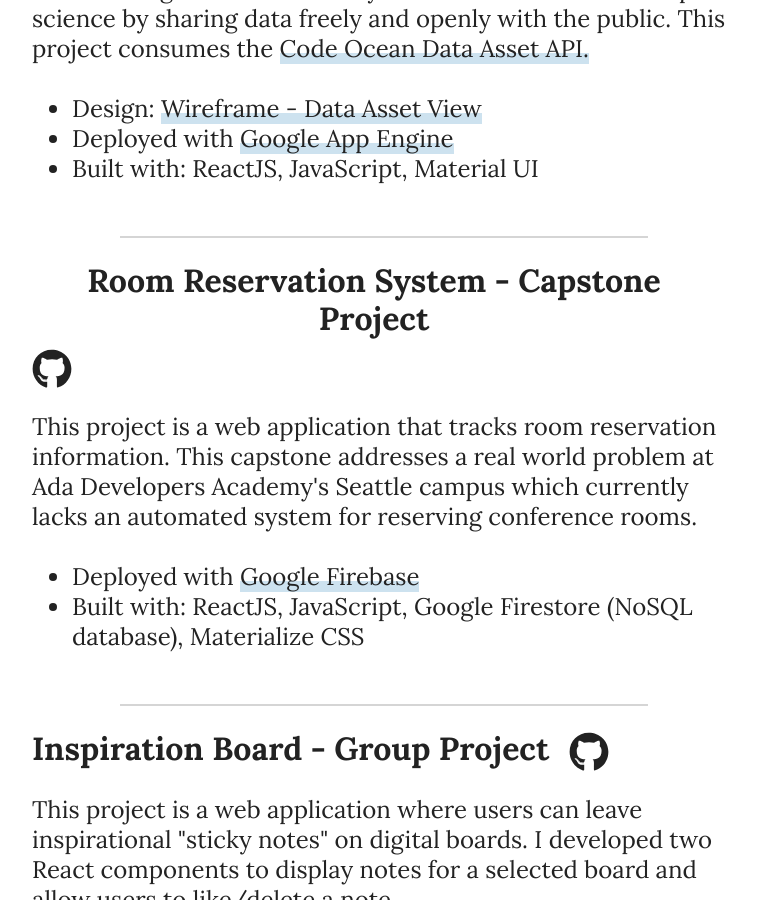
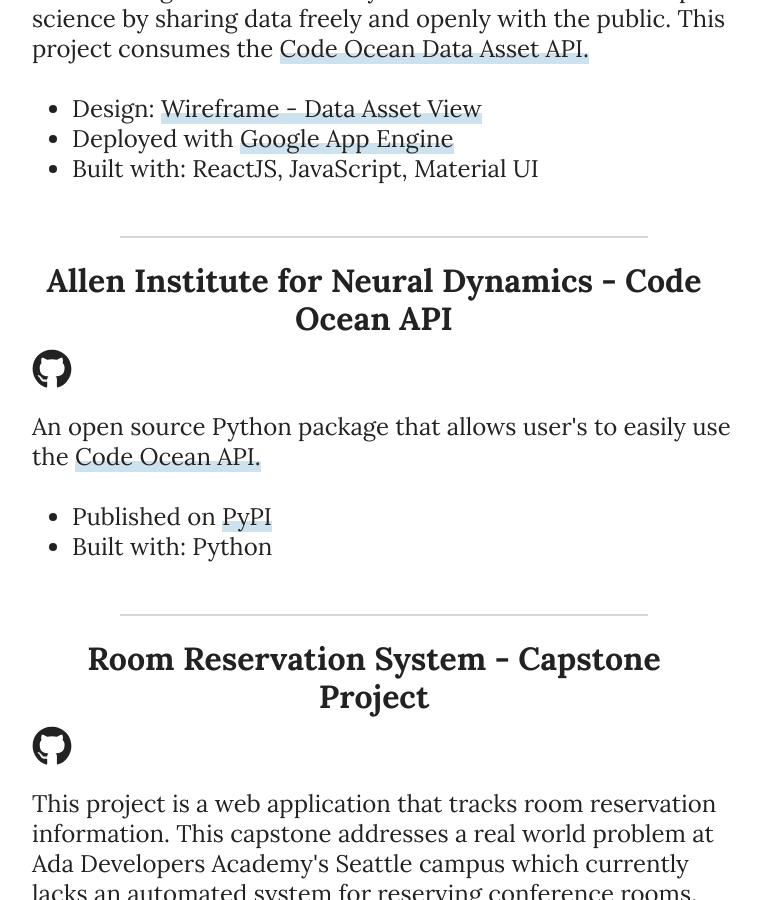
Before and after one commit to dana-rocha/dana-rocha.github.io, a Jekyll site: the page pages/projects.html, which Jekyll copies as it is, in a window 1280 px wide and 900 px high, scrolled down 504 px. Shown: the whole window, without its empty margins (256-1017 px from the left). Built offline with Jekyll 4.4.1, drawn with Linux system fonts in a browser that asks for light colours; nearby versions of some CDN libraries.

Commit message:
projects: adds code ocean api

```diff
--- a/pages/projects.html
+++ b/pages/projects.html
@@ -66,6 +66,25 @@
             <li>Design: <a href="https://drive.google.com/file/d/1UCaSE5AdGhEd3SzcwLI0Yf5rR9jJb1Xe/view?usp=sharing" target="_blank" class="highlight"> Wireframe - Data Asset View</a></li>
             <li>Deployed with <a href="https://aind-data-asset-view-dot-neural-dynamics-dev.uw.r.appspot.com/" target="_blank" class="highlight"> Google App Engine </a></li>
             <li>Built with: ReactJS, JavaScript, Material UI</li>
+          </ul>
+        </h4>
+      </div>
+
+      <hr class="my-4">
+
+      <div class="row text-center">
+        <h2><strong>Allen Institute for Neural Dynamics - Code Ocean API</strong></h2>
+        <div class="project-links">
+          <div class="project-social">
+          <a href="https://github.com/AllenNeuralDynamics/aind-codeocean-api" target="_blank"><i class="fab fa-github"></i></a>
+          </div>
+        </div>
+        <h4> An open source Python package that allows user's to easily use the <a href="https://docs.codeocean.com/user-guide/code-ocean-api" target="_blank" class="highlight">Code Ocean API.</a>
+          <br>
+          <br>
+          <ul>
+            <li>Published on <a href="https://pypi.org/project/aind-codeocean-api/" target="_blank" class="highlight">PyPI</a> </li>
+            <li>Built with: Python</li>
           </ul>
         </h4>
       </div>
```
